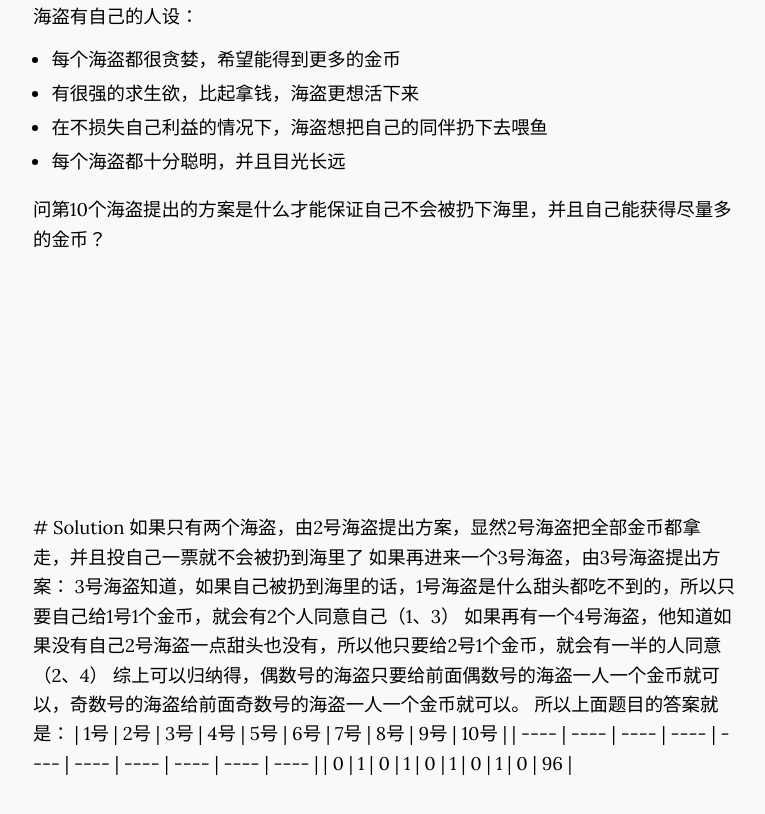
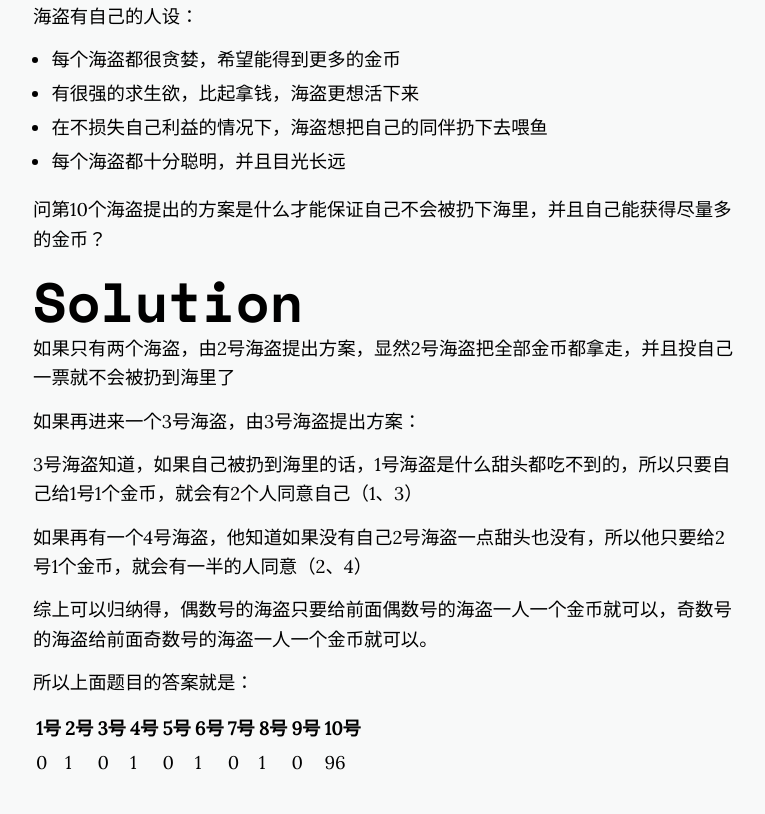
Before and after one commit to GaryStack/project-lambda.github.io, a Jekyll site: the page built from _posts/2018-6-29-海盗分金币问题.markdown, in a window 1280 px wide and 900 px high, scrolled down 941 px, cut to the strip 0-850 px from the top of the window. Shown: the top 814 px of the strip, without its empty margins (255-1020 px from the left). Built offline with Jekyll 4.4.1, drawn with Linux system fonts in a browser that asks for light colours; nearby versions of some CDN libraries; a style sheet for code colours, icons or effects is not loaded.

Commit message:
Update 2018-6-29-海盗分金币问题.markdown

```diff
--- a/_posts/2018-6-29-海盗分金币问题.markdown
+++ b/_posts/2018-6-29-海盗分金币问题.markdown
@@ -27,12 +27,6 @@ image-sm: https://github.com/A-Failure/A-Failure.github.io/blob/master/img/15.jp
 问第10个海盗提出的方案是什么才能保证自己不会被扔下海里，并且自己能获得尽量多的金币？
 
 
-<p><br>
-<p><br>
-<p><br>
-<p><br>
-<p><br>
-<p><br>
 
 
 
```
